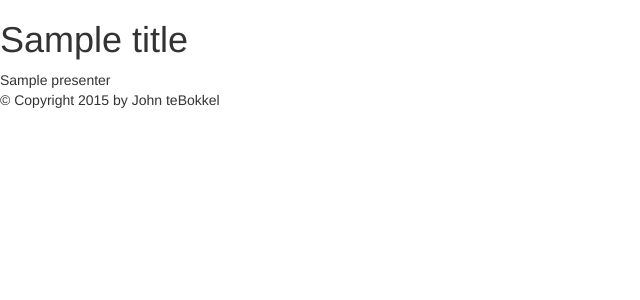
After one commit to tanj/SermonLog, a Python web app: template sermonlog/templates/edit_presenter.jinja2 in a window 1280 px wide. The commit adds this page. Shown: the top 300 px of the page, without its empty margins (0-640 px from the left). Run offline with Jinja, Linux system fonts and the light colour scheme; the template is opened without the code that fills it: most values are stand-ins (such as "Sample title", 1, 10 or a date in 2020); some libraries are stand-ins or nearby versions.

Commit message:
Begin work on edit_presenter view

```diff
--- a/sermonlog/__init__.py
+++ b/sermonlog/__init__.py
@@ -18,5 +18,6 @@ def main(global_config, **settings):
     config.add_static_view('static', 'static', cache_max_age=3600)
     config.add_route('home', '/')
     config.add_route('presenters', '/presenters')
+    config.add_route('edit_presenter', '/presenter/{ixPresenter:\d+}')
     config.scan()
     return config.make_wsgi_app()
--- a/sermonlog/templates/base.jinja2
+++ b/sermonlog/templates/base.jinja2
@@ -15,7 +15,7 @@
     <link href="//oss.maxcdn.com/libs/twitter-bootstrap/3.0.3/css/bootstrap.min.css" rel="stylesheet">
 
     <!-- Custom styles for this scaffold -->
-    <link href="{{ request.static_url('sermonlog:static/theme.css') }}" rel="stylesheet">
+    <!-- <link href="{{ request.static_url('sermonlog:static/theme.css') }}" rel="stylesheet"> -->
 
     <!-- HTML5 shim and Respond.js IE8 support of HTML5 elements and media queries -->
     <!--[if lt IE 9]>
--- /dev/null
+++ b/sermonlog/templates/edit_presenter.jinja2
@@ -0,0 +1,8 @@
+{% extends "base.jinja2" %}
+{% block title %}{{ title }}{% endblock %}
+{% block content %}
+<h1>{{ title }}</h1>
+
+{{ presenter }}
+
+{% endblock %}
--- a/sermonlog/templates/presenters.jinja2
+++ b/sermonlog/templates/presenters.jinja2
@@ -1,9 +1,10 @@
 {% extends "base.jinja2" %}
 {% block title %}{{ title }}{% endblock %}
 {% block content %}
+<h1>{{ title }}</h1>
    <ul>
    {% for pre in presenters %}
-       <li>{{ pre.title.sTitle }}. {{ pre.sFirstName }} {{ pre.sLastName }}</li>
+       <li><a href="presenter/{{ pre.ixPresenter }}">{{ pre.title.sTitle }}. {{ pre.sFirstName }} {{ pre.sLastName }}</a></li>
    {% endfor %}
    </ul>
 {% endblock %}
```
Also changed, not shown: sermonlog/views/presenters.py (+30 -1 lines).
